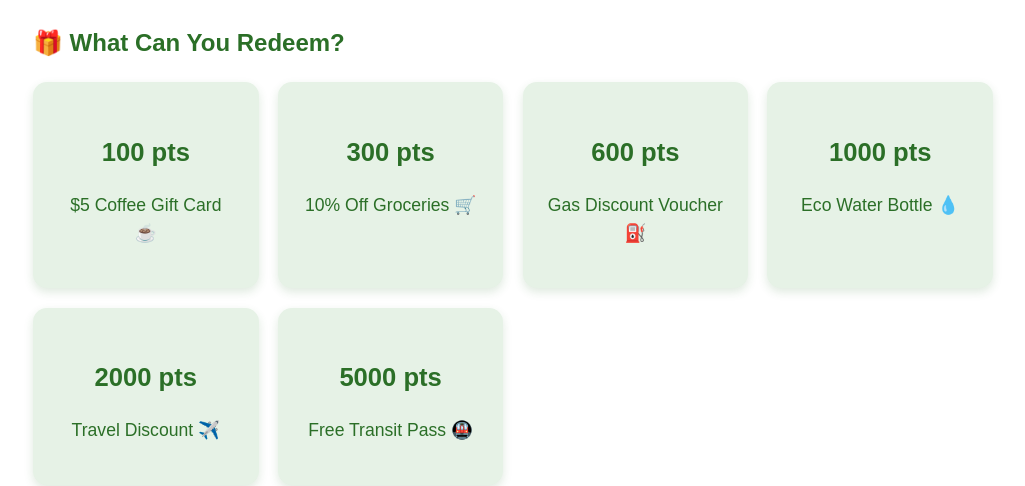
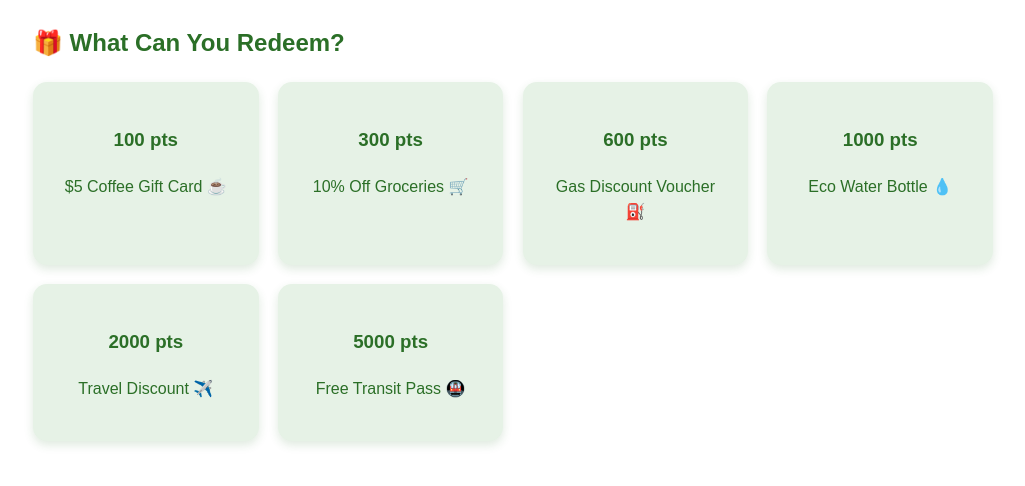
Before and after one commit to EmilyG101/Bin-buddy, a plain HTML site: page fetch-your-points.html in a window 1280 px wide. Shown: the part 880-1366 px from the top of the page, without its empty margins (127-1152 px from the left). Drawn offline with Linux system fonts and the light colour scheme.

Commit message:
Update fetch.css

```diff
--- a/fetch.css
+++ b/fetch.css
@@ -98,23 +98,12 @@ main {
   text-align: center;
   box-shadow: 0 4px 10px rgba(43, 111, 39, 0.15);
   cursor: pointer;
-  user-select: none;
-  transition: background-color 0.3s ease;
 }
 
 .reward-box:hover,
 .reward-box:focus {
   background-color: #c8e6c9;
   outline: none;
-}
-
-.reward-box h3 {
-  font-size: 1.6rem;
-  margin-bottom: 0.5rem;
-}
-
-.reward-box p {
-  font-size: 1.1rem;
 }
 
 /* Call to Action */
```
